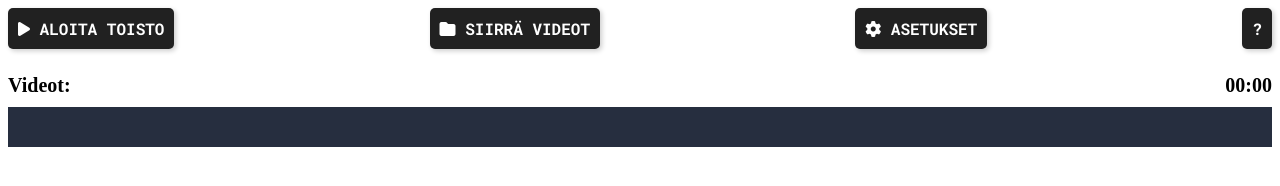
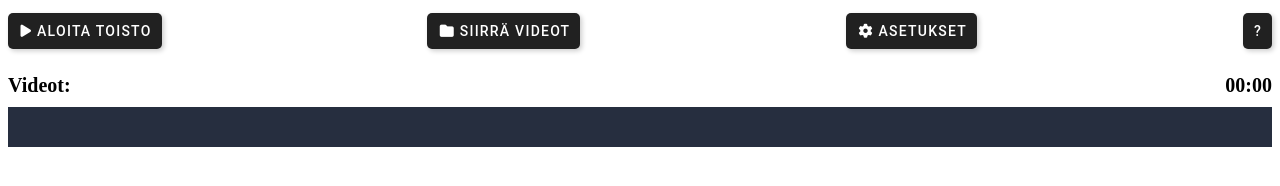
Before and after one commit to Leovolai/stream-highlights, a website: page dashboard/stream-highlights.html in a window 1280 px wide. Drawn offline with Linux system fonts and the light colour scheme.

Commit message:
Button styling

```diff
--- a/dashboard/styles.css
+++ b/dashboard/styles.css
@@ -10,16 +10,17 @@ h1 {
 }
 
 .button {
-    font-family: 'Roboto Mono';
+    font-family: 'Roboto';
     color: white;
     border: none;
-    text-transform: uppercase;
-    font-weight: bold;
     background-color: #212121;
     padding: 10px;
-    font-size: 12pt;
-    margin-top: 0px;
-    margin-bottom: 5px;
+    font-weight: 500;
+    letter-spacing: .0892857143em;
+    text-indent: .0892857143em;
+    text-transform: uppercase;
+    font-size: 0.875rem;
+    margin: 5px 0px;
     border-radius: 5px;
     box-shadow: 2px 2px 5px rgba(0, 0, 0, 0.2);
 }
```
